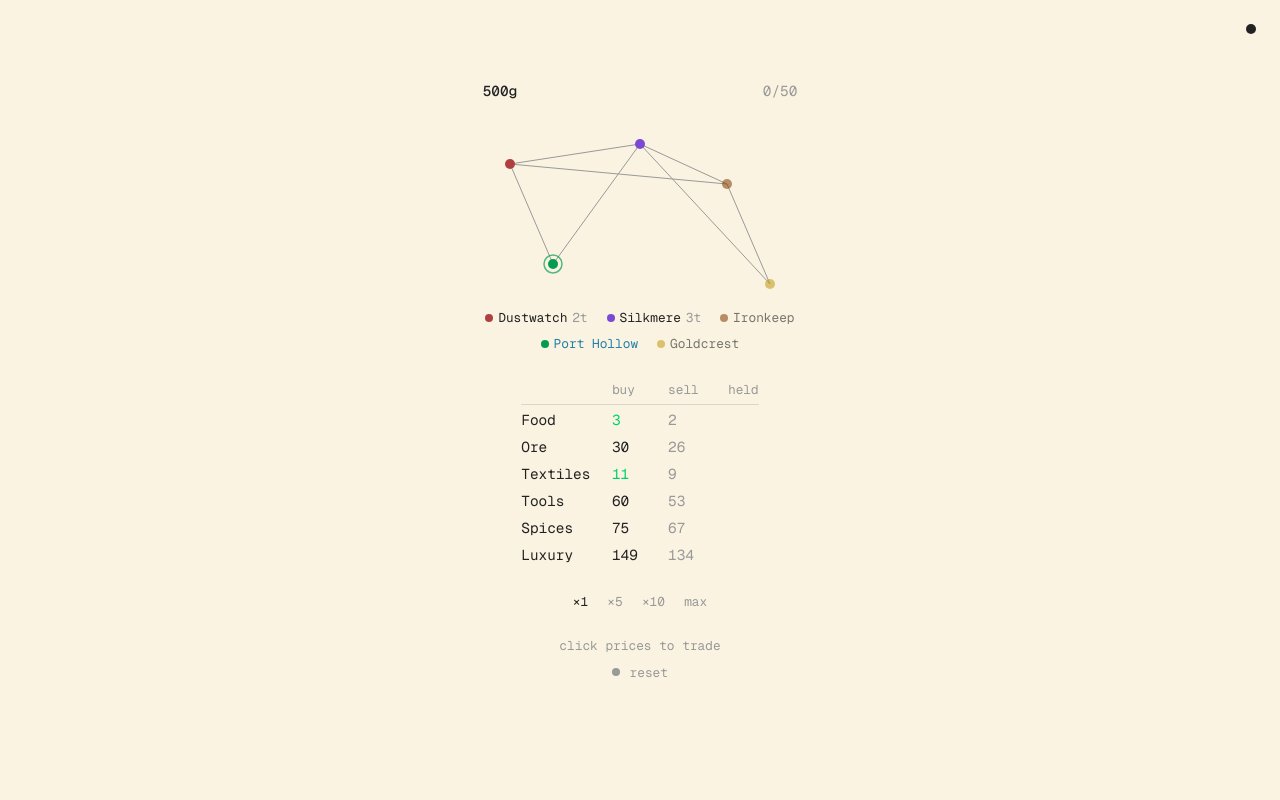
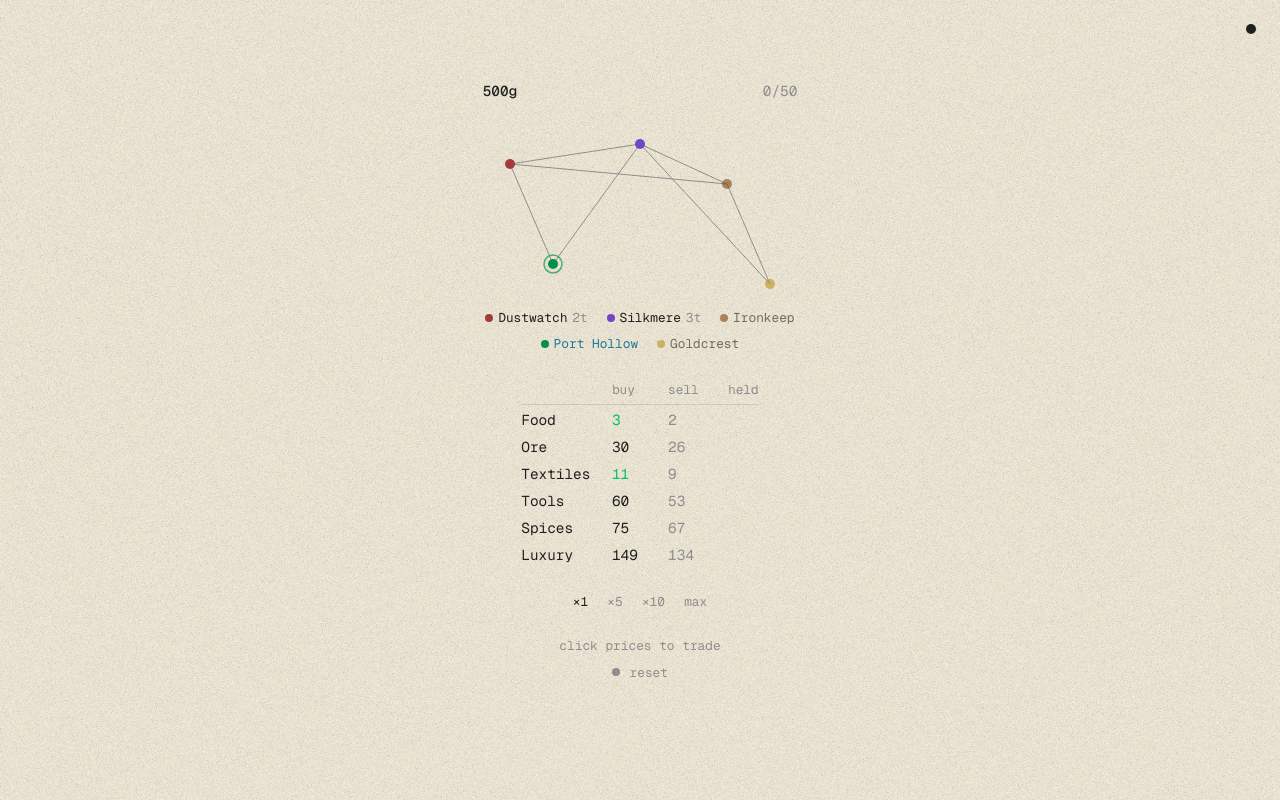
Before and after one commit to AniKrisn/trading-1, a React (Vite) app: page / in a window 1280 px wide. Built offline with nearby package versions, Linux system fonts and the light colour scheme.

Commit message:
grain bg

```diff
--- a/src/global.css
+++ b/src/global.css
@@ -16,6 +16,8 @@
   --bg: #222;
   --text: #faf3e1;
   --muted: #666;
+  --grain-opacity: 0.12;
+  --grain-blend: soft-light;
   --town-port-hollow: #00d26a;
   --town-ironkeep: #c47a2c;
   --town-silkmere: #9b6dff;
@@ -40,6 +42,26 @@ body {
   transition: background-color 0.2s, color 0.2s;
 }
 
+/* ---- Background texture (noise grain) ---- */
+
+body::before {
+  content: "";
+  position: fixed;
+  inset: 0;
+  z-index: 9999;
+  pointer-events: none;
+  background: white;
+  opacity: var(--grain-opacity, 0.55);
+  filter: url(#grain);
+  mix-blend-mode: var(--grain-blend, multiply);
+}
+
+svg.grain-filter {
+  position: absolute;
+  width: 0;
+  height: 0;
+}
+
 #root {
   min-height: 100vh;
 }
--- a/src/main.tsx
+++ b/src/main.tsx
@@ -1,10 +1,12 @@
 import { StrictMode } from 'react';
 import { createRoot } from 'react-dom/client';
 import { Game } from './ui/Game';
+import { GrainFilter } from './ui/GrainFilter';
 import './global.css';
 
 createRoot(document.getElementById('root')!).render(
   <StrictMode>
+    <GrainFilter />
     <Game />
   </StrictMode>
 );
--- /dev/null
+++ b/src/ui/GrainFilter.tsx
@@ -0,0 +1,15 @@
+export function GrainFilter() {
+  return (
+    <svg className="grain-filter" aria-hidden="true">
+      <filter id="grain">
+        <feTurbulence
+          type="fractalNoise"
+          baseFrequency="1.8"
+          numOctaves="4"
+          stitchTiles="stitch"
+        />
+        <feColorMatrix type="saturate" values="0" />
+      </filter>
+    </svg>
+  );
+}
```
